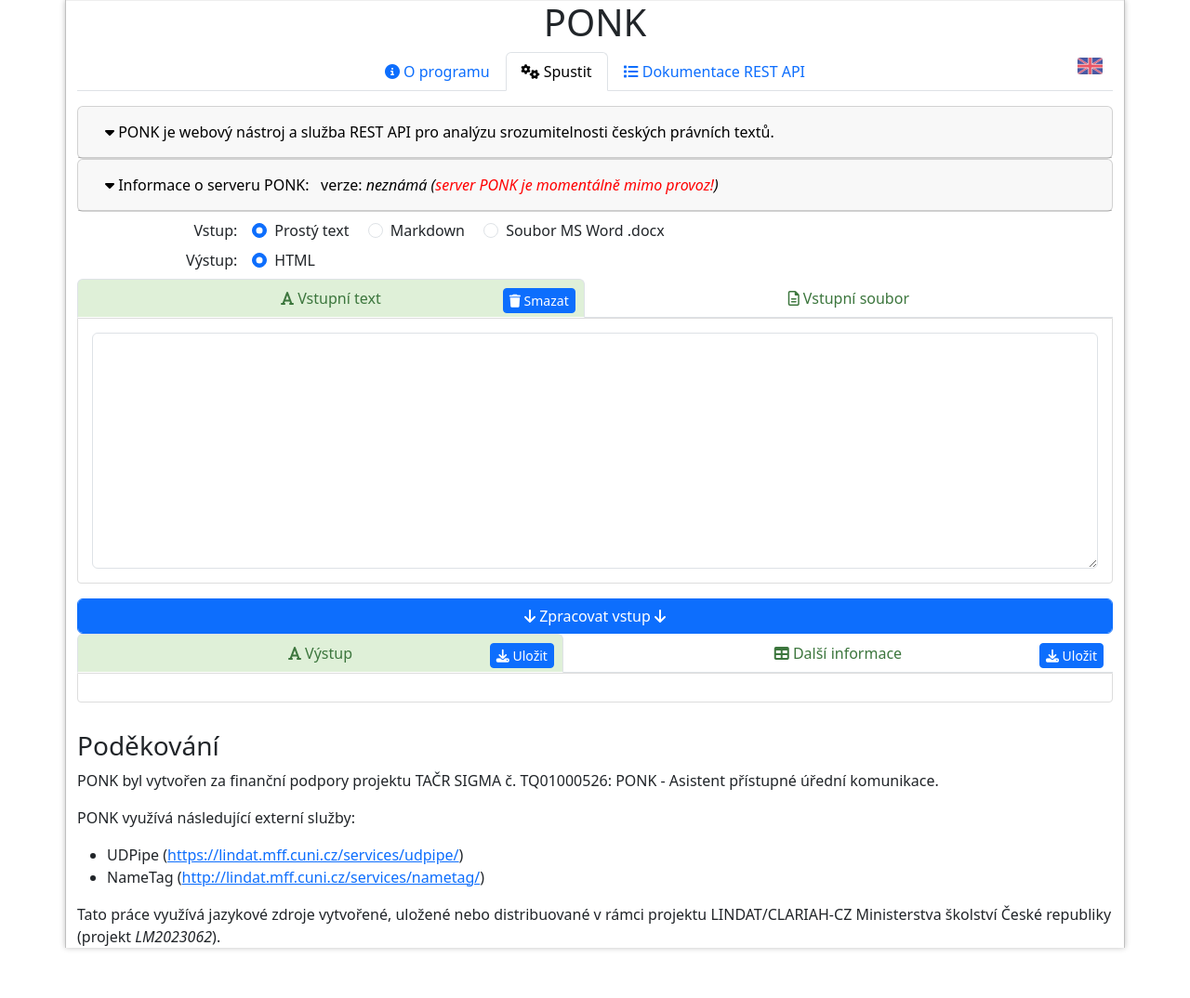
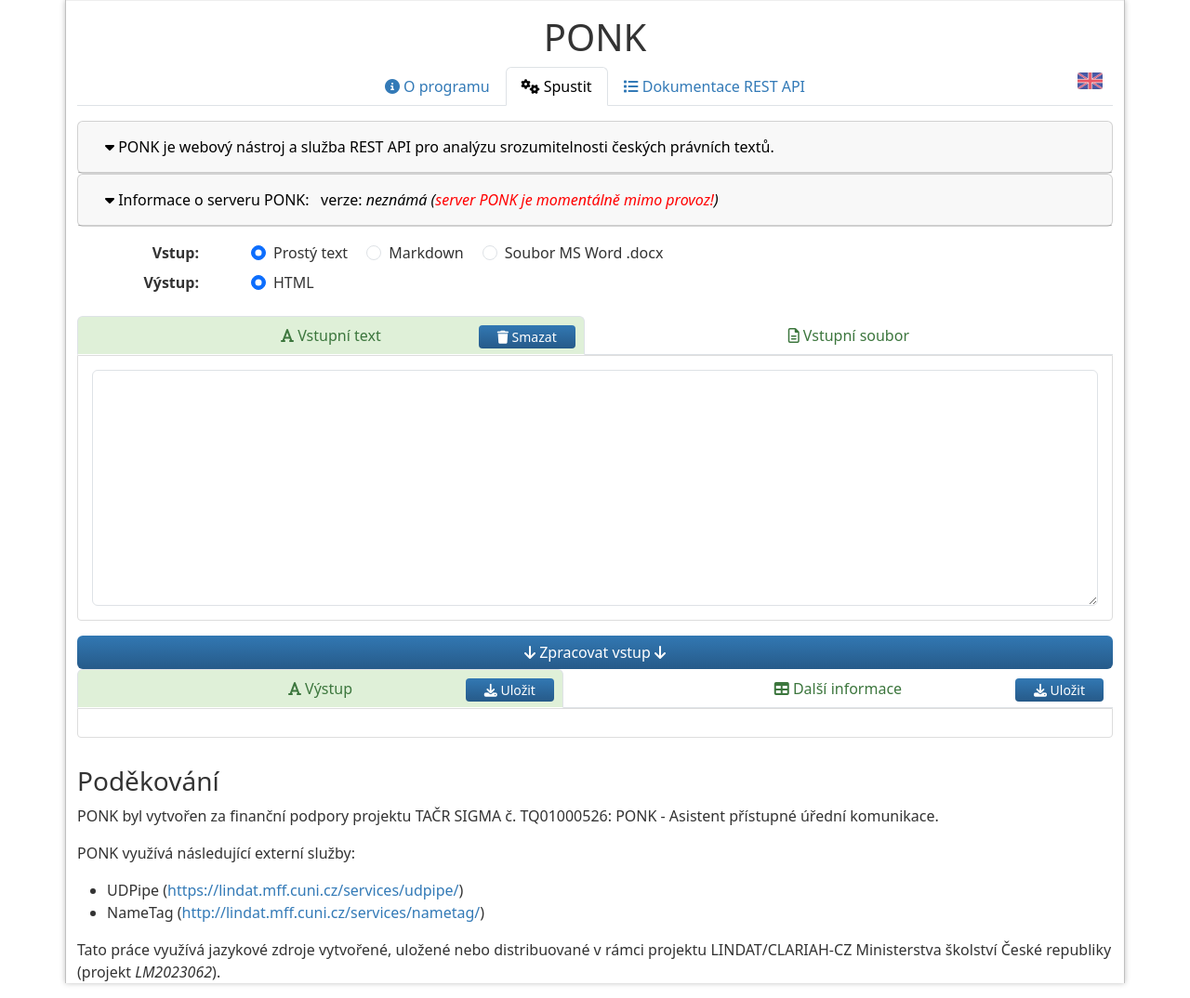
Before and after one commit to ufal/ponk, a PHP site: page /ponk/run.php in a window 1280 px wide. Shown: the whole page at 93% size. Before the commit the page ends 1023 px from the top, so only its background shows below. Run offline with PHP 8.4, Linux system fonts and the light colour scheme; some libraries are stand-ins or nearby versions.

Commit message:
PONK in bootstrap 5, graphical improvements
git-svn-id: https://svn.ms.mff.cuni.cz/svn/ponk/projects/ponk@310 9b7822f3-4786-4c31-9c96-ea234496b5ad

```diff
--- a/html/bootstrap5/css/ponk.css
+++ b/html/bootstrap5/css/ponk.css
@@ -1,3 +1,4 @@
+
 .lindat-common .container {
   background-color: #FFF;
   border-left: 1px solid #C0C0C0;
@@ -7,6 +8,20 @@
   box-shadow: inset 0 1px 1px rgba(0, 0, 0, 0.075), 0 0 6px #C0C0C0;
 }
 
+/* Barvy textu a odkazů */
+body {
+    color: #333333; /* Základní barva textu */
+}
+
+a {
+    color: #337ab7; /* Základní barva odkazů */
+    text-decoration: none;
+}
+
+a:hover {
+    color: #23527c; /* Barva odkazů při najetí myší */
+    text-decoration: underline;
+}
 
 /* Změní barvu textu neaktivních záložek */
 ul.nav-tabs-green > li > a {
@@ -20,19 +35,26 @@ ul.nav-tabs-green > li > a.show.active {
   background-color: #dff0d8 !important; /* Použijeme !important pro přepsání Bootstrapu */
 }
 
-/* Stylování pro hover stavy */
+/* Stylování pro hover stavy záložek */
 ul.nav-tabs-green > li > a:hover,
 ul.nav-tabs-green > li > a.active:hover,
 ul.nav-tabs-green > li > a:focus {
   color: #3c763d;
   background-color: #dff0d8;
+  text-decoration: none;
+}
+
+/* Hlavní záložky */
+ul.nav-tabs-gray > li > a {
+  color: #337ab7;
 }
 
 /* Stylování pro hover stavy hlavních záložek */
 ul.nav-tabs-gray > li > a:hover,
 ul.nav-tabs-gray > li > a:focus {
-  /* color: #3c763d; */
-  background-color: #eeeeee;
+  color: #23527c;
+  background-color: #f0f0f0;
+  text-decoration: none;
 }
 
 /* Styles for file input */
@@ -40,6 +62,7 @@ ul.nav-tabs-gray > li > a:focus {
     position: relative;
     overflow: hidden;
 }
+
 .btn-file input[type=file] {
     position: absolute;
     top: 0;
@@ -70,3 +93,30 @@ ul.nav-tabs-gray > li > a:focus {
   text-decoration: none;
   box-shadow: none;
 }
+
+.btn-ponk-small {
+    padding-left: 20px;
+    padding-right: 20px;
+    padding-top: 2px;
+    padding-bottom: 2px;
+    font-size: 14px;
+}
+
+.btn-ponk-colors {
+    /* Základní styly tlačítka */
+    border: none;
+    color: white;
+    cursor: pointer;
+
+    /* Pozadí jako gradient */
+    background: linear-gradient(to bottom, #3278b3, #265a89);
+
+    /* Odebrání přechodových efektů */
+    transition: none;
+}
+
+/* Styl při najetí myší */
+.btn-ponk-colors:hover {
+    /* Pozadí při najetí myší */
+    background: #265a88;
+}
--- a/html/bootstrap5/header.php
+++ b/html/bootstrap5/header.php
@@ -35,7 +35,6 @@ $currentLang = $_SESSION['lang'];
   <meta charset="utf-8">
   <link href="https://cdn.jsdelivr.net/npm/bootstrap@5.3.3/dist/css/bootstrap.min.css" rel="stylesheet">
   <link rel="stylesheet" href="https://cdnjs.cloudflare.com/ajax/libs/font-awesome/6.6.0/css/all.min.css"> <!-- Aktualizovaná verze Font Awesome -->
-
   <link rel="stylesheet" href="css/lindat.css" type="text/css" />
   <link rel="stylesheet" href="css/ponk.css" type="text/css" />
 
@@ -51,7 +50,7 @@ $currentLang = $_SESSION['lang'];
     <div class="container">
 
       <!-- Service title -->
-      <h1 class="text-center">PONK</h1>
+      <h1 class="text-center pt-lg-3">PONK</h1>
 
       <!-- menu -->
       <div class="menu-container position-relative"> <!-- Bootstrap 5 používá position-relative místo style -->
--- a/html/bootstrap5/run.php
+++ b/html/bootstrap5/run.php
@@ -302,6 +302,7 @@
   //    }
   //}
 
+
   function handleInputFormatChange() {
     //console.log("handleInputFormatChange - entering the function");
     const radioInputDocx = document.getElementById('option_input_docx');
@@ -309,16 +310,28 @@
     const headerInputFile = document.getElementById('input_file_header');
     const tabInputText = document.getElementById('input_text');
     const tabInputFile = document.getElementById('input_file');
+    const linkInputText = headerInputText.querySelector('a.nav-link');
+    const linkInputFile = headerInputFile.querySelector('a.nav-link');
 
     if (radioInputDocx.checked) {
-        headerInputText.classList.remove('active');
-        tabInputText.classList.remove('active');
-        //tabInputText.setAttribute('aria-selected', false);
-        headerInputFile.classList.add('active');
-        tabInputFile.classList.add('active');
-        //tabInputFile.setAttribute('aria-selected', true);
+        // Nastavení tříd pro tab panely
+        tabInputText.classList.remove('active', 'show');
+        tabInputFile.classList.add('active', 'show');
+
+        // Nastavení tříd pro přepínací záložky
+        linkInputText.classList.remove('active');
+        linkInputFile.classList.add('active');
+
+        // Nastavení aria-selected atributů
+        linkInputText.setAttribute('aria-selected', 'false');
+        linkInputFile.setAttribute('aria-selected', 'true');
+
+        // Trigger tab show for correct rendering in Bootstrap
+        const tab = new bootstrap.Tab(linkInputFile);
+        tab.show();
     }
   }
+
 
   function handleInputTextHeaderClicked() {
     //console.log("handleInputTextHeaderClicked - entering the function");
@@ -328,6 +341,9 @@
       radioInputDocx.checked = false;
       radioInputTXT.checked = true;
     }
+    const t=document.getElementById('input');
+    //t.value='';
+    t.focus();
   }
 
 
@@ -386,9 +402,9 @@
 
   <!-- ================= OPTIONS ================ -->
 
-<div class="row gx-3 gy-1 mt-lg-1">
+<div class="row gx-2 gy-0 mt-lg-3 mb-lg-3">
   <div class="col-12 col-md-2 text-end">
-    <label class="form-label"><?php echo $lang[$currentLang]['run_options_input_label']; ?>:</label>
+    <label class="form-label fw-bold me-5"><?php echo $lang[$currentLang]['run_options_input_label']; ?>:</label>
   </div>
   <div class="col-12 col-md-10">
     <div class="form-check form-check-inline">
@@ -412,7 +428,7 @@
   </div>
 
   <div class="col-12 col-md-2 text-end mt-0">
-    <label class="form-label"><?php echo $lang[$currentLang]['run_options_output_label']; ?>:</label>
+    <label class="form-label fw-bold me-5"><?php echo $lang[$currentLang]['run_options_output_label']; ?>:</label>
   </div>
   <div class="col-12 col-md-10 mt-0">
     <div class="form-check form-check-inline">
@@ -436,7 +452,7 @@
       <?php echo $lang[$currentLang]['run_input_text']; ?>
     </a>
     <!-- Tlačítko umístěné těsně u pravého okraje záložky -->
-    <button class="btn btn-sm btn-primary position-absolute" style="top: 10px; right: 10px; z-index: 1; padding: 2px 6px; font-size: 14px;" onclick="var t=document.getElementById('input'); t.value=''; t.focus();">
+    <button class="btn btn-sm btn-primary btn-ponk-colors btn-ponk-small position-absolute" style="top: 10px; right: 10px; z-index: 1;" onclick="var t=document.getElementById('input'); t.value=''; t.focus();">
       <span class="fas fa-trash"></span> <?php echo $lang[$currentLang]['run_input_text_button_delete']; ?>
     </button>
   </li>
@@ -465,7 +481,7 @@
 
 <!-- ================= THE MAIN PROCESS BUTTON ================ -->
 
-<button id="submit" class="btn btn-primary form-control mt-3" type="submit" onclick="doSubmit()">
+<button id="submit" class="btn btn-primary btn-ponk-colors form-control mt-3" type="submit" onclick="doSubmit()">
   <span class="fa fa-arrow-down"></span> <?php echo $lang[$currentLang]['run_process_input']; ?> <span class="fa fa-arrow-down"></span>
 </button>
 
@@ -478,7 +494,7 @@
     <a class="nav-link active" href="#output_formatted" data-bs-toggle="tab">
       <span class="fa fa-font"></span> <?php echo $lang[$currentLang]['run_output_text']; ?>
     </a>
-    <button class="btn btn-primary btn-sm position-absolute" style="top: 10px; right: 10px; z-index: 1; padding: 2px 6px; font-size: 14px;" onclick="saveOutput();">
+    <button class="btn btn-primary btn-sm btn-ponk-colors btn-ponk-small position-absolute" style="top: 10px; right: 10px; z-index: 1;" onclick="saveOutput();">
       <span class="fa fa-download"></span> <?php echo $lang[$currentLang]['run_output_text_button_save']; ?>
     </button>
   </li>
@@ -487,7 +503,7 @@
     <a class="nav-link" href="#output_stats" data-bs-toggle="tab">
       <span class="fa fa-table"></span> <?php echo $lang[$currentLang]['run_output_statistics']; ?>
     </a>
-    <button class="btn btn-primary btn-sm position-absolute" style="top: 10px; right: 10px; z-index: 1; padding: 2px 6px; font-size: 14px;" onclick="saveStats();">
+    <button class="btn btn-primary btn-sm btn-ponk-colors btn-ponk-small position-absolute" style="top: 10px; right: 10px; z-index: 1;" onclick="saveStats();">
       <span class="fa fa-download"></span> <?php echo $lang[$currentLang]['run_output_statistics_button_save']; ?>
     </button>
   </li>
```
Lines whose indentation alone changed are shown as unchanged.
